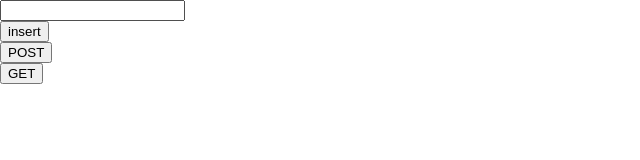
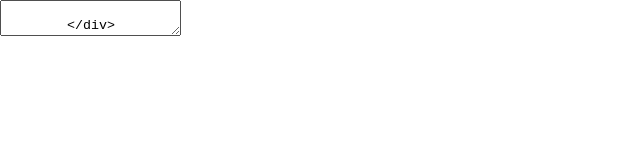
Before and after one commit to Soultey/COMP4537L5, a plain HTML site: page server1/index.html in a window 1280 px wide. Shown: the whole page, without its empty margins (0-640 px from the left). Drawn offline with Linux system fonts and the light colour scheme.

Commit message:
textarea

```diff
--- a/server1/index.html
+++ b/server1/index.html
@@ -9,7 +9,7 @@
 <body>
     <div id="container">
         <div id="inputBox">
-            <input type="text" id="textInput">
+            <textarea type="text" id="textInput">
         </div>
         <div id="buttons">
             <div>
```
